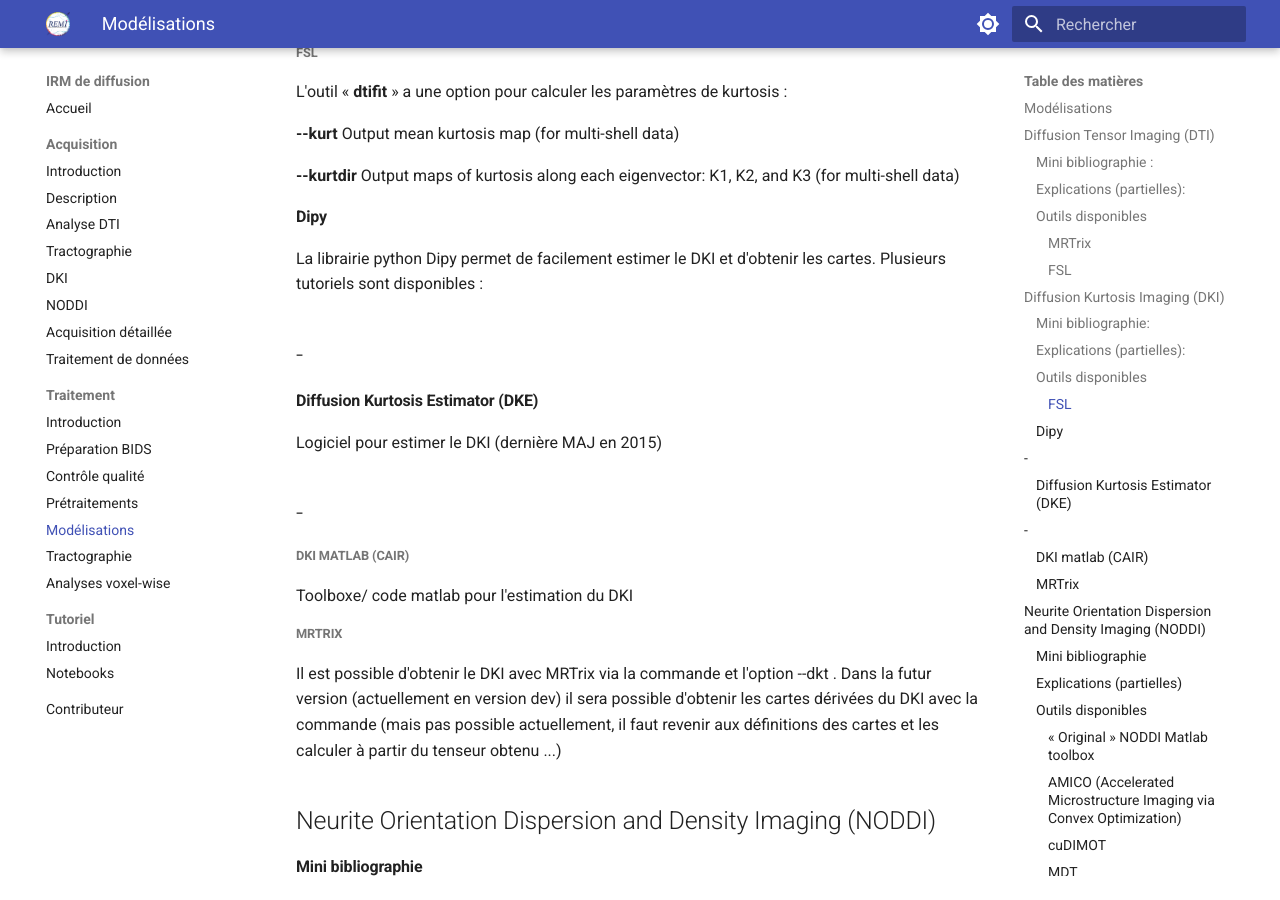
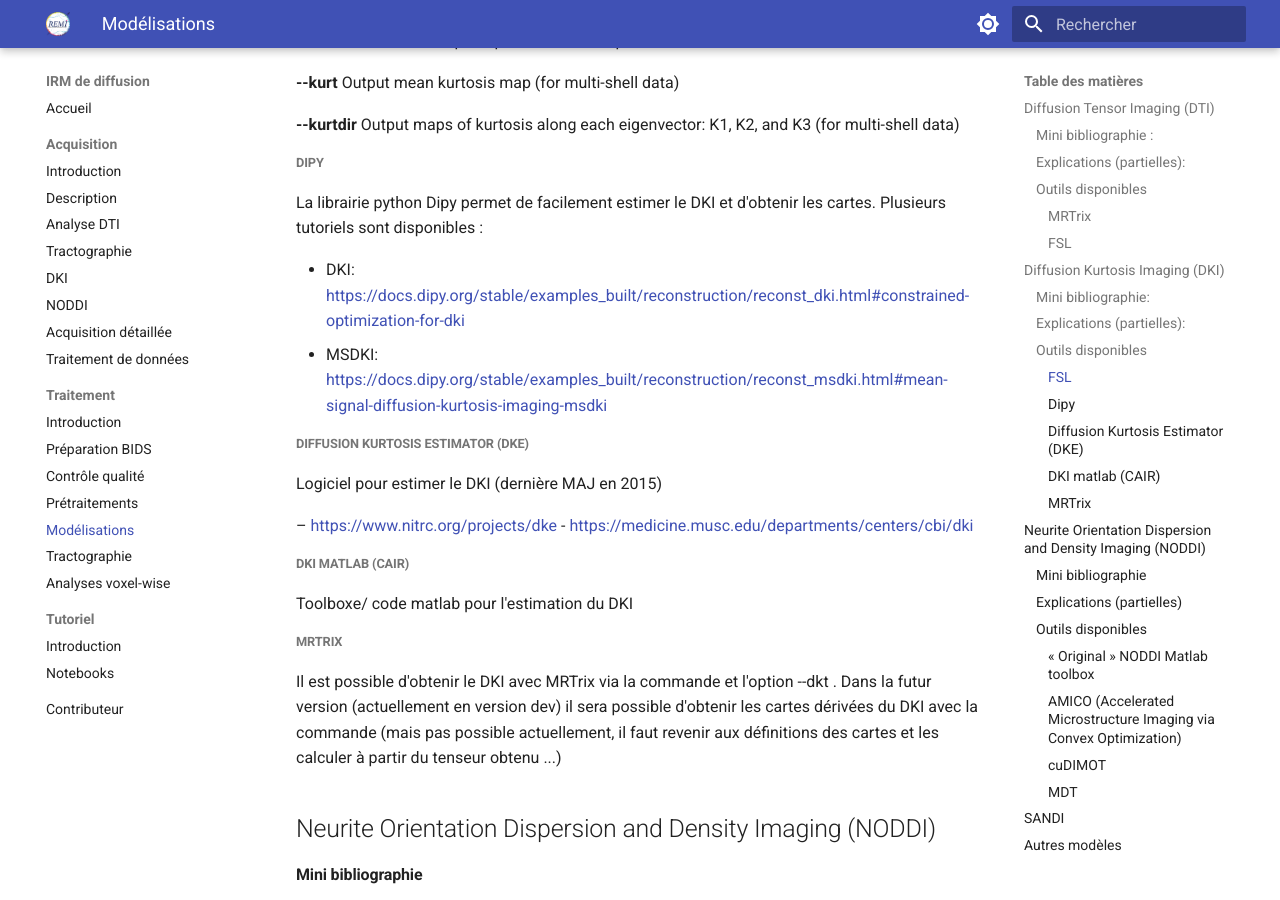
Before and after one commit to hdary/remi-diffusion, an MkDocs documentation site: the page built from docs/analyses/04-modelisations.md, in a window 1280 px wide and 900 px high, scrolled down 3386 px. Built offline with MkDocs 1.6.1 and Material for MkDocs 9.7.7, drawn with Linux system fonts in a browser that asks for light colours; some of the changed lines change nothing that is shown; some of the changed text lies outside the part shown.

Commit message:
Update 04-modelisations.md

```diff
--- a/docs/analyses/04-modelisations.md
+++ b/docs/analyses/04-modelisations.md
@@ -2,8 +2,6 @@
 layout: default
 title: Modélisations
 ---
-
-## Modélisations
 
 Les explications données dans cette parties sont partielles et la liste
 des outils disponibles n'est pas exhaustive.
@@ -91,7 +89,7 @@
 > Imaging at 3T: Reproducibility and Quality of Fit » ; Magn Reson Med
 > 2021
 
-- Autres :
+- Autres : <https://mriquestions.com/diffusion-kurtosis.html>
 
 #### Explications (partielles):
 
@@ -178,20 +176,20 @@
 **--kurtdir** Output maps of kurtosis along each eigenvector: K1, K2,
 and K3 (for multi-shell data)
 
-#### Dipy
+##### Dipy
 
 La librairie python Dipy permet de facilement estimer le DKI et
 d'obtenir les cartes. Plusieurs tutoriels sont disponibles :
 
--
--
+- DKI: <https://docs.dipy.org/stable/examples_built/reconstruction/reconst_dki.html#constrained-optimization-for-dki>
+- MSDKI: <https://docs.dipy.org/stable/examples_built/reconstruction/reconst_msdki.html#mean-signal-diffusion-kurtosis-imaging-msdki>
 
-#### Diffusion Kurtosis Estimator (DKE)
+##### Diffusion Kurtosis Estimator (DKE)
 
 Logiciel pour estimer le DKI (dernière MAJ en 2015)
 
--
--
+– <https://www.nitrc.org/projects/dke>
+- <https://medicine.musc.edu/departments/centers/cbi/dki>
 
 ##### DKI matlab (CAIR)
 
```
